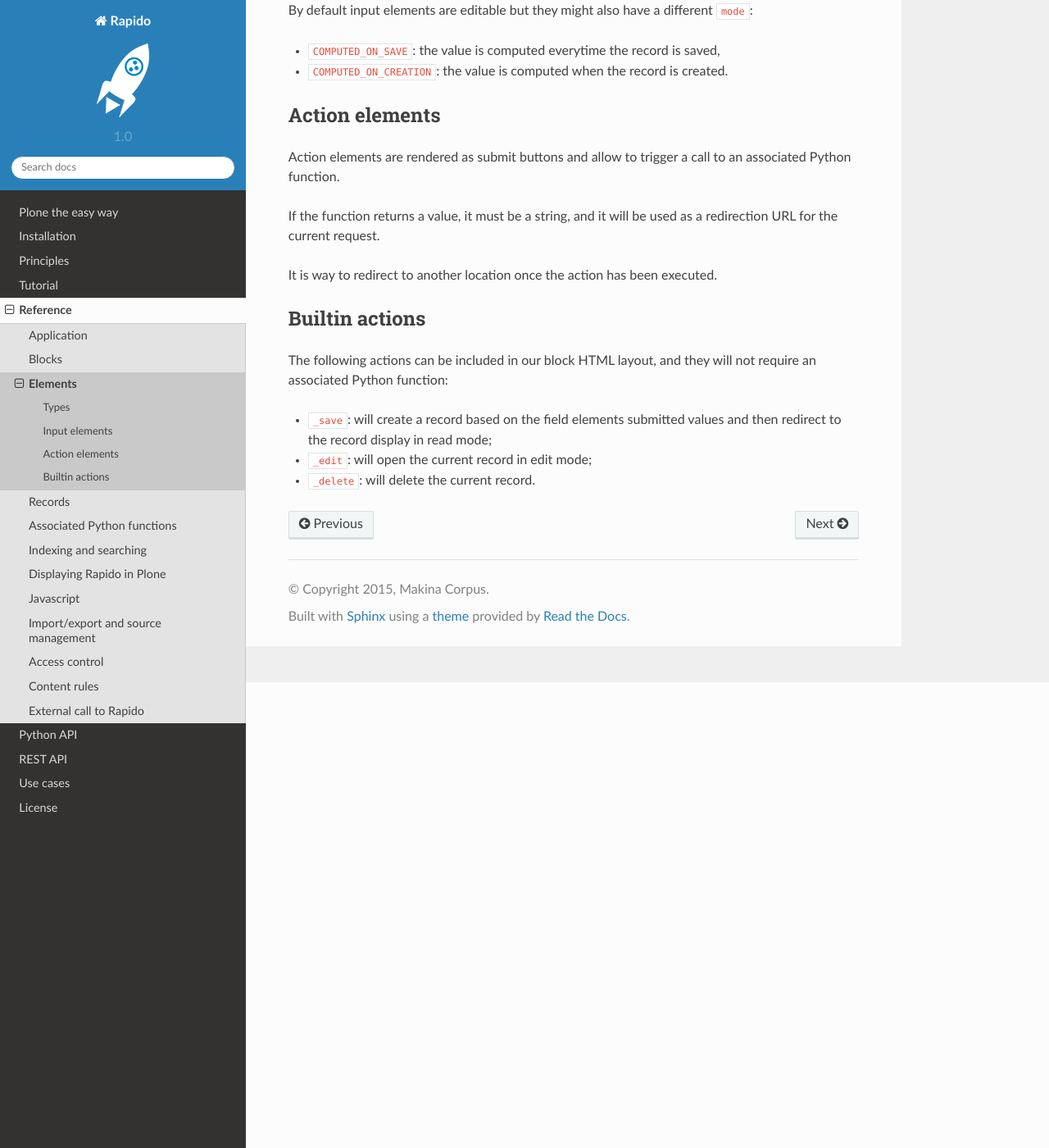
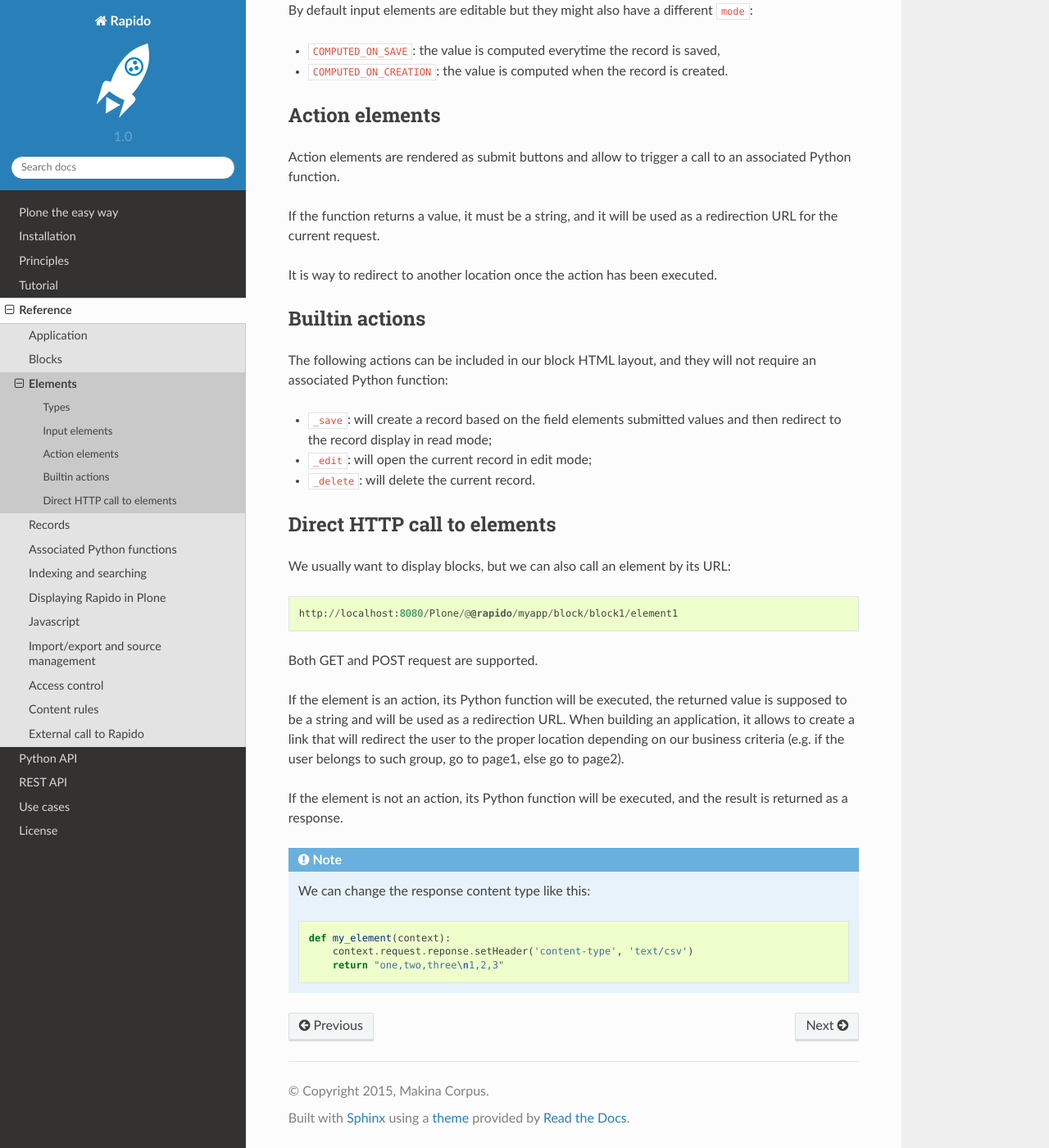
Before and after one commit to collective/rapido.plone, a Sphinx documentation site: the page built from docs/reference/elements.rst, in a window 1280 px wide and 1400 px high, scrolled down 568 px. Shown: the whole window at 82% size. Built offline with Sphinx 7.4.7 and the Read the Docs theme 2.0.0, drawn with Linux system fonts in a browser that asks for light colours.

Commit message:
document GET/POST direct call to elements

```diff
--- a/docs/reference/elements.rst
+++ b/docs/reference/elements.rst
@@ -42,3 +42,27 @@ The following actions can be included in our block HTML layout, and they will no
 - ``_save``: will create a record based on the field elements submitted values and then redirect to the record display in read mode;
 - ``_edit``: will open the current record in edit mode;
 - ``_delete``: will delete the current record.
+
+Direct HTTP call to elements
+----------------------------
+
+We usually want to display blocks, but we can also call an element by its URL::
+
+    http://localhost:8080/Plone/@@rapido/myapp/block/block1/element1
+
+Both GET and POST request are supported.
+
+If the element is an action, its Python function will be executed, the returned value is supposed to be a string and will be used as a redirection URL.
+When building an application, it allows to create a link that will redirect the user to the proper location depending on our business criteria (e.g. if the user belongs to such group, go to page1, else go to page2).
+
+If the element is not an action, its Python function will be executed, and the result is returned as a response.
+
+.. note ::
+
+    We can change the response content type like this:
+
+    .. code-block:: python
+
+        def my_element(context):
+            context.request.reponse.setHeader('content-type', 'text/csv')
+            return "one,two,three\n1,2,3"
```
